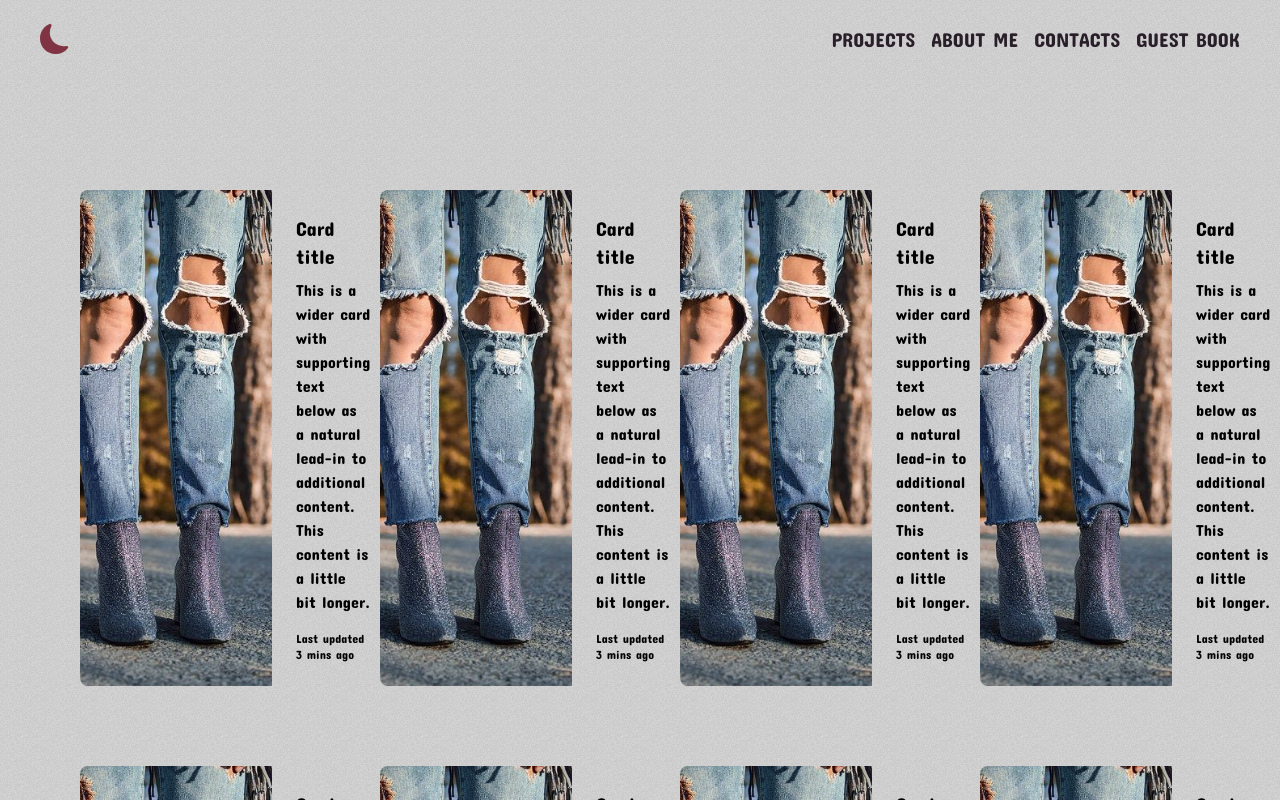
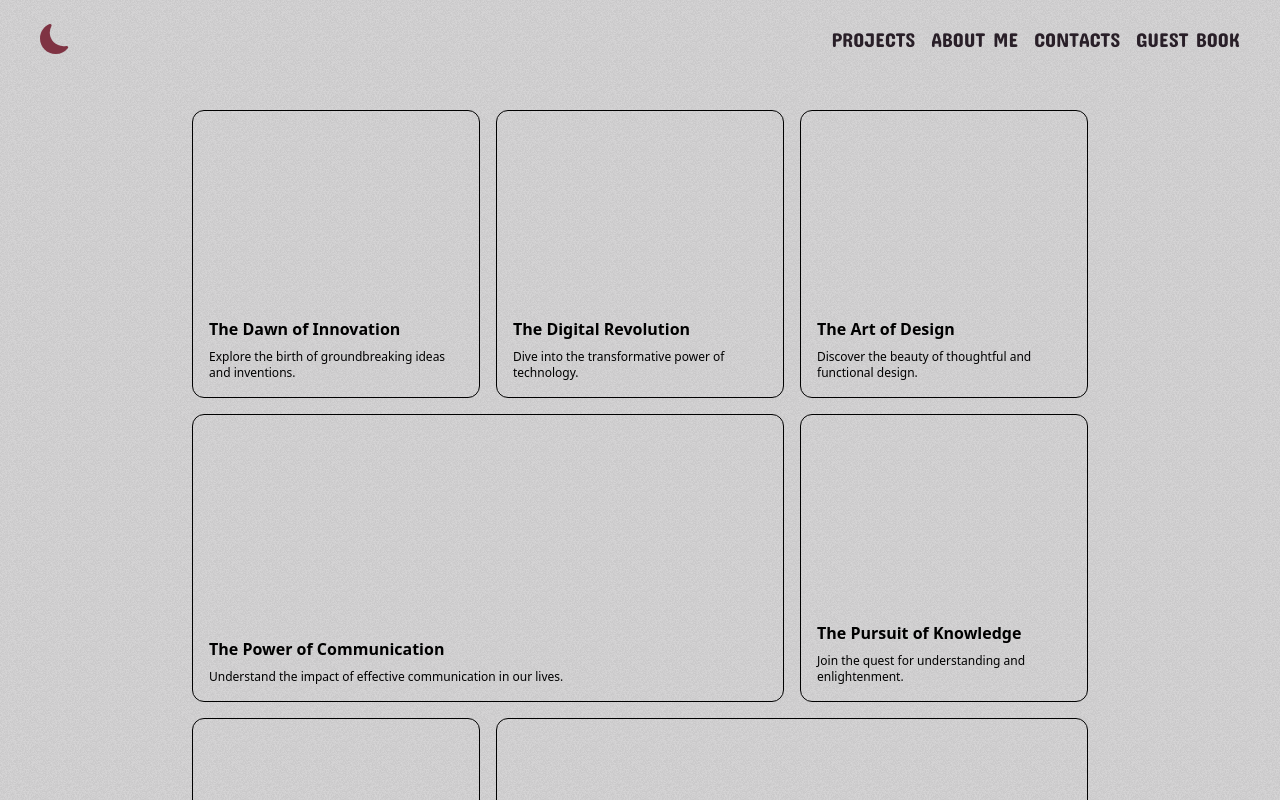
Before and after one commit to didoslavov/My-Portfolio, a Next.js app: page /projects in a window 1280 px wide. Shown: the top 800 px of the page. Built offline with nearby package versions, Linux system fonts and the light colour scheme.

Commit message:
add projects grid layout

```diff
--- a/src/app/projects/page.tsx
+++ b/src/app/projects/page.tsx
@@ -1,14 +1,11 @@
+import { BentoGridProjcts } from '@/components/Project/BentoGrid';
 import Project from '../../components/Project/Project';
 
 const Projects = () => {
-    const projects: JSX.Element[] = new Array(10).fill(1);
-
     return (
-        <div className="grid grid-cols-12 p-20 gap-20 justify-center">
-            {projects.map((_, i) => (
-                <Project key={i} className="col-span-3" />
-            ))}
-        </div>
+        <section className="m-auto flex flex-wrap max-w-[1440px] gap-8 justify-between">
+            <BentoGridProjcts />
+        </section>
     );
 };
 
--- a/src/components/Project/Project.tsx
+++ b/src/components/Project/Project.tsx
@@ -7,7 +7,7 @@ const Project = ({ className }: { className: string }) => {
         <div
             className={`flex flex-col rounded-lg bg-white text-surface shadow-secondary-1 dark:bg-surface-dark dark:text-white md:max-w-xl md:flex-row ${className}`}>
             <Image
-                className="h-96 w-full rounded-t-lg object-cover md:h-auto md:w-48 md:!rounded-none md:!rounded-s-lg"
+                className="w-full rounded-t-lg object-cover md:h-auto md:w-48 md:!rounded-none md:!rounded-s-lg"
                 src={image}
                 alt="Project image"
             />
--- a/tailwind.config.ts
+++ b/tailwind.config.ts
@@ -1,10 +1,13 @@
 import type { Config } from 'tailwindcss';
+
+const { default: flattenColorPalette } = require('tailwindcss/lib/util/flattenColorPalette');
 
 const config: Config = {
     content: [
         './src/pages/**/*.{js,ts,jsx,tsx,mdx}',
         './src/components/**/*.{js,ts,jsx,tsx,mdx}',
         './src/app/**/*.{js,ts,jsx,tsx,mdx}',
+        './src/**/*.{js,ts,jsx,tsx,mdx}',
     ],
     darkMode: 'class',
     theme: {
@@ -34,6 +37,15 @@ const config: Config = {
             },
         },
     },
-    plugins: [],
+    plugins: [
+        function addVariablesForColors({ addBase, theme }: any) {
+            let allColors = flattenColorPalette(theme('colors'));
+            let newVars = Object.fromEntries(Object.entries(allColors).map(([key, val]) => [`--${key}`, val]));
+
+            addBase({
+                ':root': newVars,
+            });
+        },
+    ],
 };
 export default config;
```
